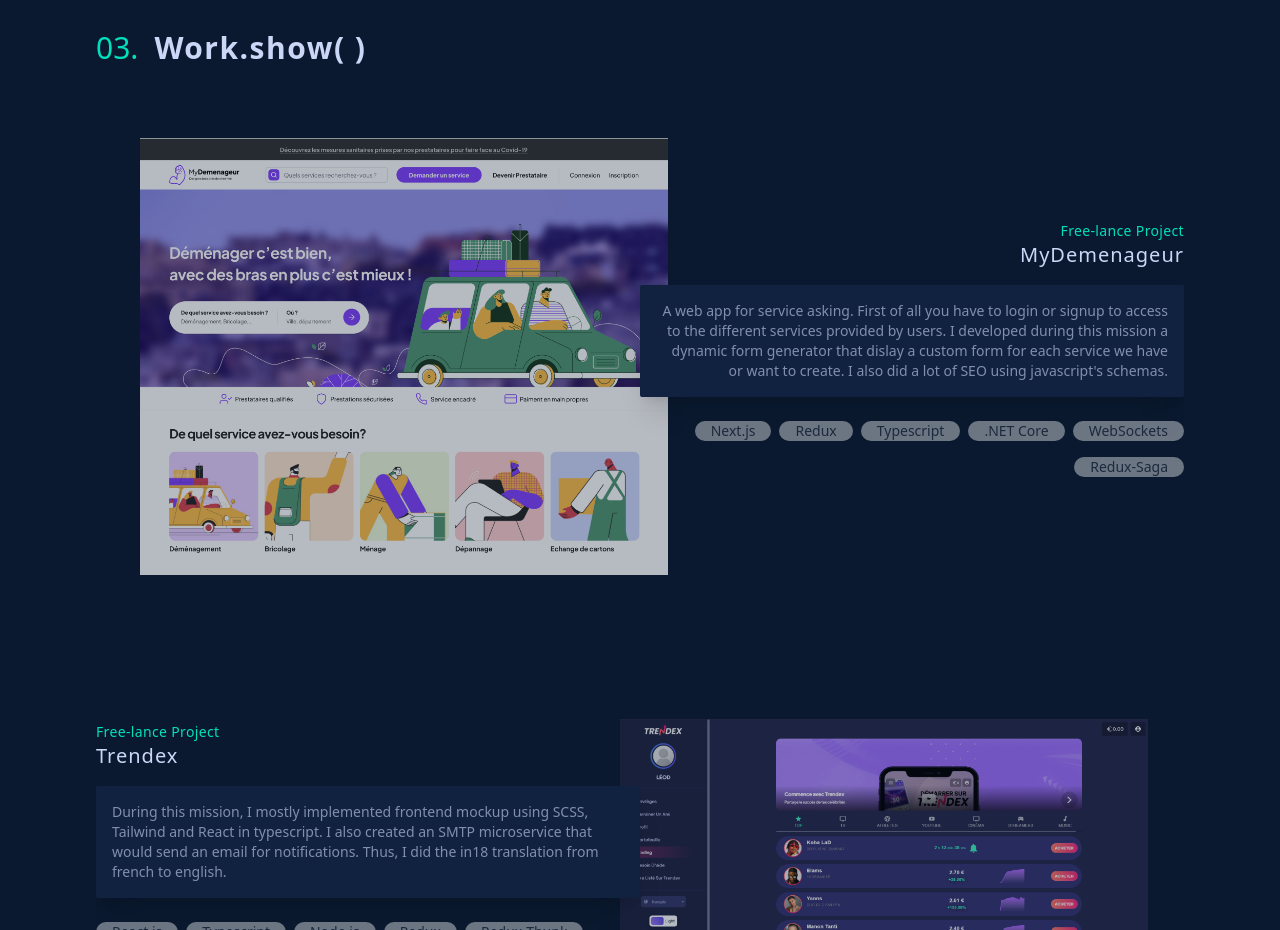
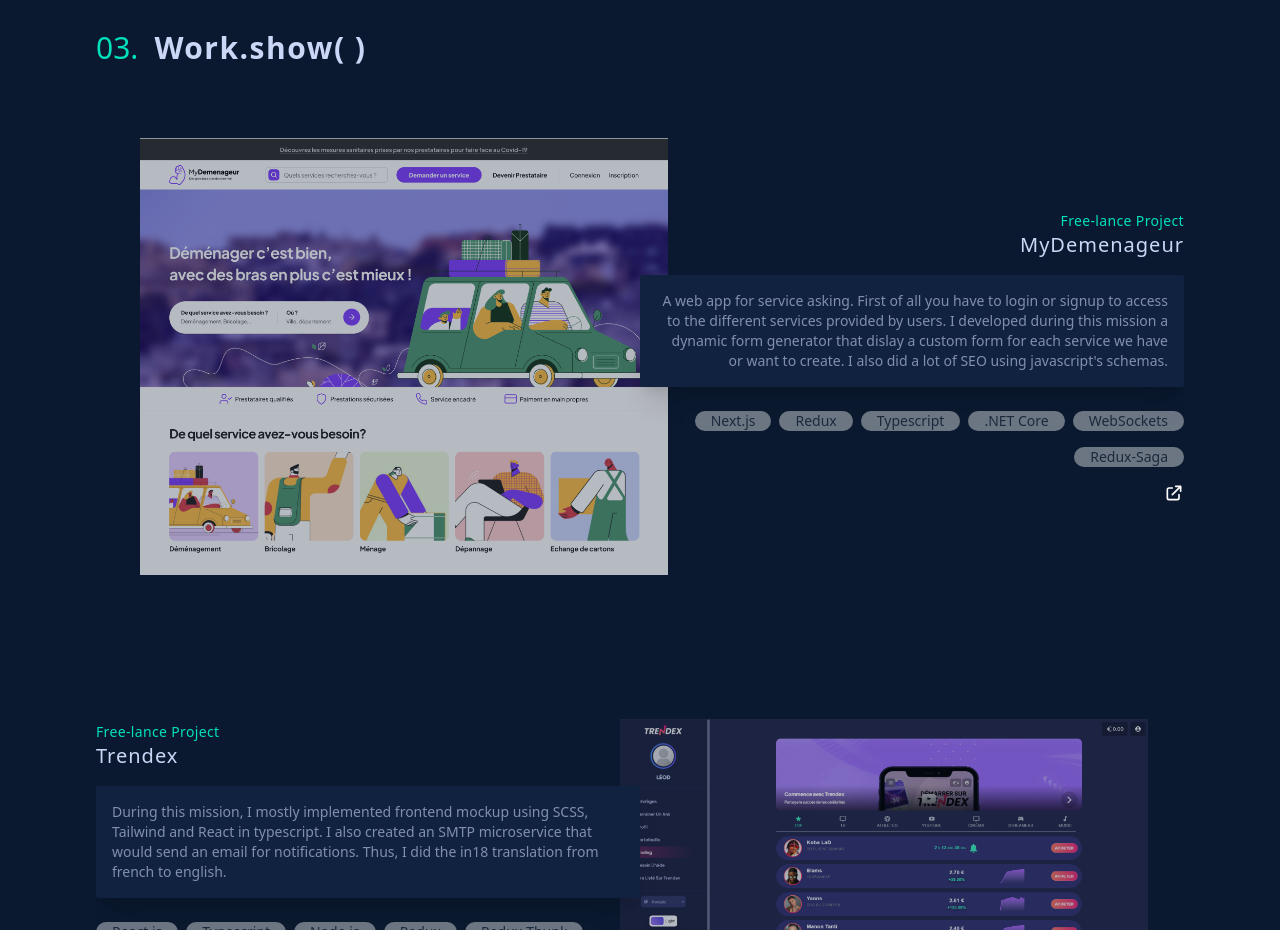
Before and after one commit to LeoDELPON/LeoDELPON.github.io, a Next.js app: page / in a window 1280 px wide. Shown: the part 2520-3450 px from the top of the page. Built offline with nearby package versions, Linux system fonts and the light colour scheme.

Commit message:
Add url for mydem

```diff
--- a/constants/works.ts
+++ b/constants/works.ts
@@ -5,7 +5,7 @@
     img: "/MyDemenageur.png",
     content: "A web app for service asking. First of all you have to login or signup to access to the different services provided by users. I developed during this mission a dynamic form generator that dislay a custom form for each service we have or want to create. I also did a lot of SEO using javascript's schemas.",
     tags:["Next.js", "Redux", "Typescript", ".NET Core", "WebSockets", "Redux-Saga"],
-    source:null,
+    source:"https://www.mydemenageur.com/",
   },
   {
     category: "Free-lance Project",
```
